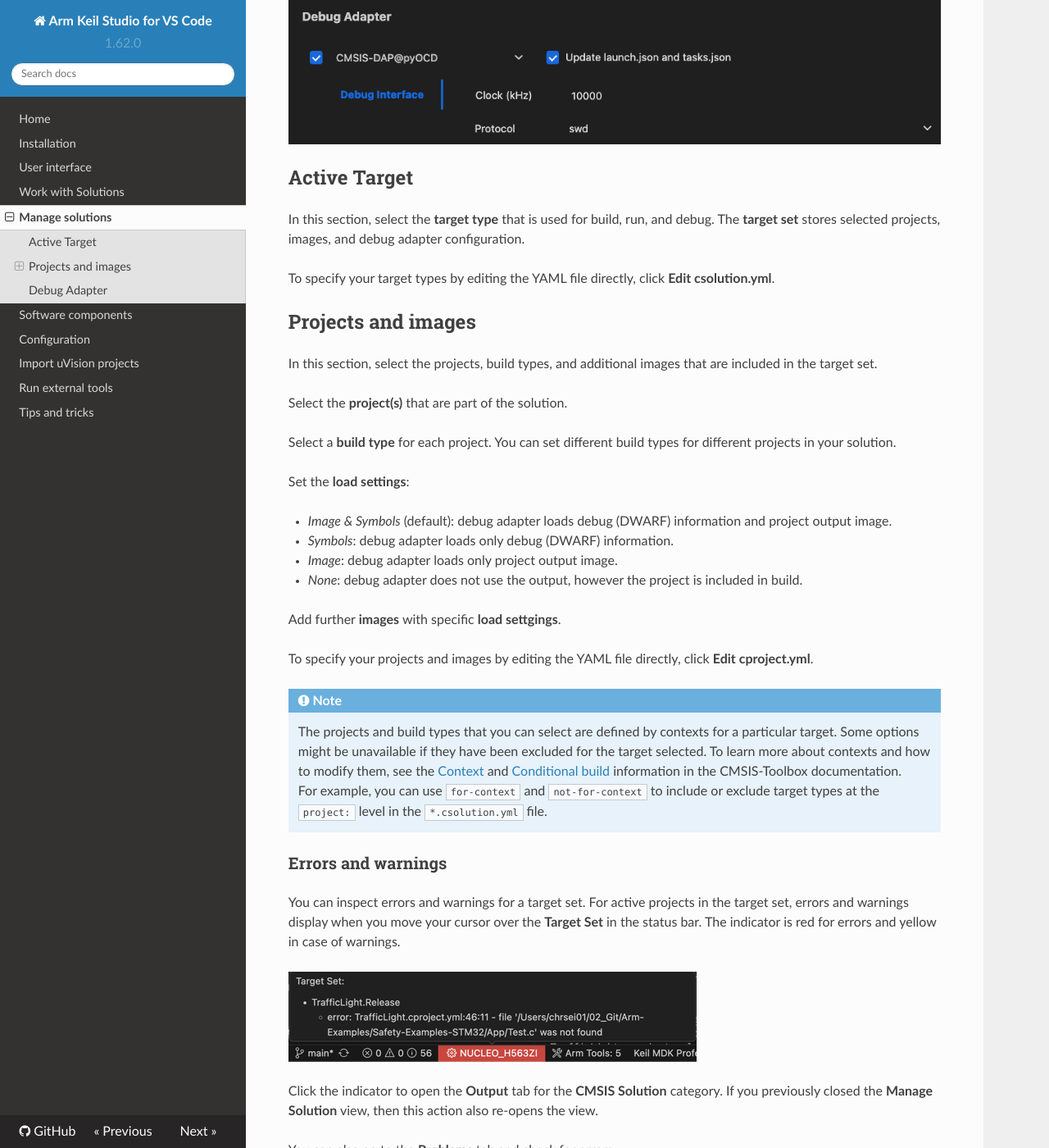
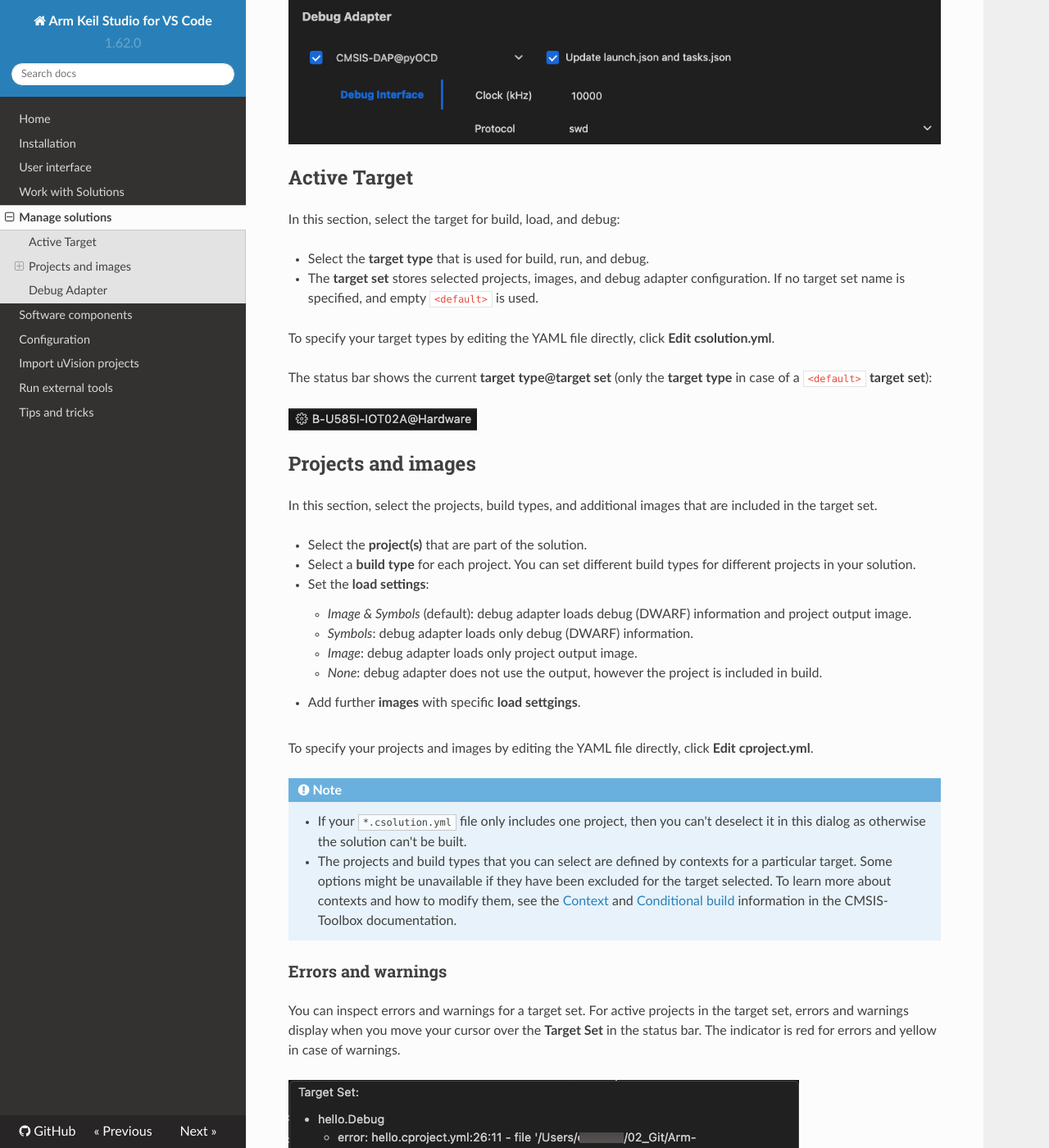
Before and after one commit to MDK-Packs/vscode-cmsis-solution-docs, an MkDocs documentation site: the page built from docs/manage_settings.md, in a window 1280 px wide and 1400 px high, scrolled down 690 px. Shown: the whole window at 82% size. Built offline with MkDocs 1.6.1, drawn with Linux system fonts in a browser that asks for light colours; nearby versions of some CDN libraries.

Commit message:
Updated the Manage Solutions dialog description

```diff
--- a/docs/manage_settings.md
+++ b/docs/manage_settings.md
@@ -10,39 +10,43 @@
 
 ## Active Target
 
-In this section, select the **target type** that is used for build, run, and debug. The **target set** stores selected
-projects, images, and debug adapter configuration.
+In this section, select the target for build, load, and debug:
+
+- Select the **target type** that is used for build, run, and debug.
+- The **target set** stores selected projects, images, and debug adapter configuration. If no target set name is
+  specified, and empty `<default>` is used.
 
 To specify your target types by editing the YAML file directly, click **Edit csolution.yml**.
+
+The status bar shows the current **target type@target set** (only the **target type** in case of a `<default>`
+**target set**):
+
+![Target type at target set](./images/target-type-at-target-set.png)
 
 ## Projects and images
 
 In this section, select the projects, build types, and additional images that are included in the target set.
 
-Select the **project(s)** that are part of the solution.
+- Select the **project(s)** that are part of the solution.
+- Select a **build type** for each project. You can set different build types for different projects in your solution.
+- Set the **load settings**:
+    - *Image & Symbols* (default): debug adapter loads debug (DWARF) information and project output image.
+    - *Symbols*: debug adapter loads only debug (DWARF) information.
+    - *Image*: debug adapter loads only project output image.
+    - *None*: debug adapter does not use the output, however the project is included in build.
 
-Select a **build type** for each project. You can set different build types for different projects in your solution.
-
-Set the **load settings**:
-
-- *Image & Symbols* (default): debug adapter loads debug (DWARF) information and project output image.
-- *Symbols*: debug adapter loads only debug (DWARF) information.
-- *Image*: debug adapter loads only project output image.
-- *None*: debug adapter does not use the output, however the project is included in build.
-
-Add further **images** with specific **load settgings**.
+- Add further **images** with specific **load settgings**.
 
 To specify your projects and images by editing the YAML file directly, click **Edit cproject.yml**.
 
 !!! Note
-    The projects and build types that you can select are defined by contexts for a particular target. Some options
-    might be unavailable if they have been excluded for the target selected. To learn more about contexts and how to
-    modify them, see the
-    [Context](https://github.com/Open-CMSIS-Pack/cmsis-toolbox/blob/main/docs/YML-Input-Format.md#context) and
-    [Conditional build](https://github.com/Open-CMSIS-Pack/cmsis-toolbox/blob/main/docs/YML-Input-Format.md#conditional-build)
-    information in the CMSIS-Toolbox documentation.
-    For example, you can use `for-context` and `not-for-context` to include or exclude target types at the `project:`
-    level in the `*.csolution.yml` file.
+    - If your `*.csolution.yml` file only includes one project, then you can't deselect it in this dialog as otherwise
+      the solution can't be built.
+    - The projects and build types that you can select are defined by contexts for a particular target. Some options
+      might be unavailable if they have been excluded for the target selected. To learn more about contexts and how to
+      modify them, see the [Context](https://open-cmsis-pack.github.io/cmsis-toolbox/YML-Input-Format/#context) and
+      [Conditional build](https://open-cmsis-pack.github.io/cmsis-toolbox/YML-Input-Format/#conditional-build)
+      information in the CMSIS-Toolbox documentation.
 
 ### Errors and warnings
 
```
Also changed, not shown: docs/images/target-set-popup.png, docs/images/target-type-at-target-set.png (added).
